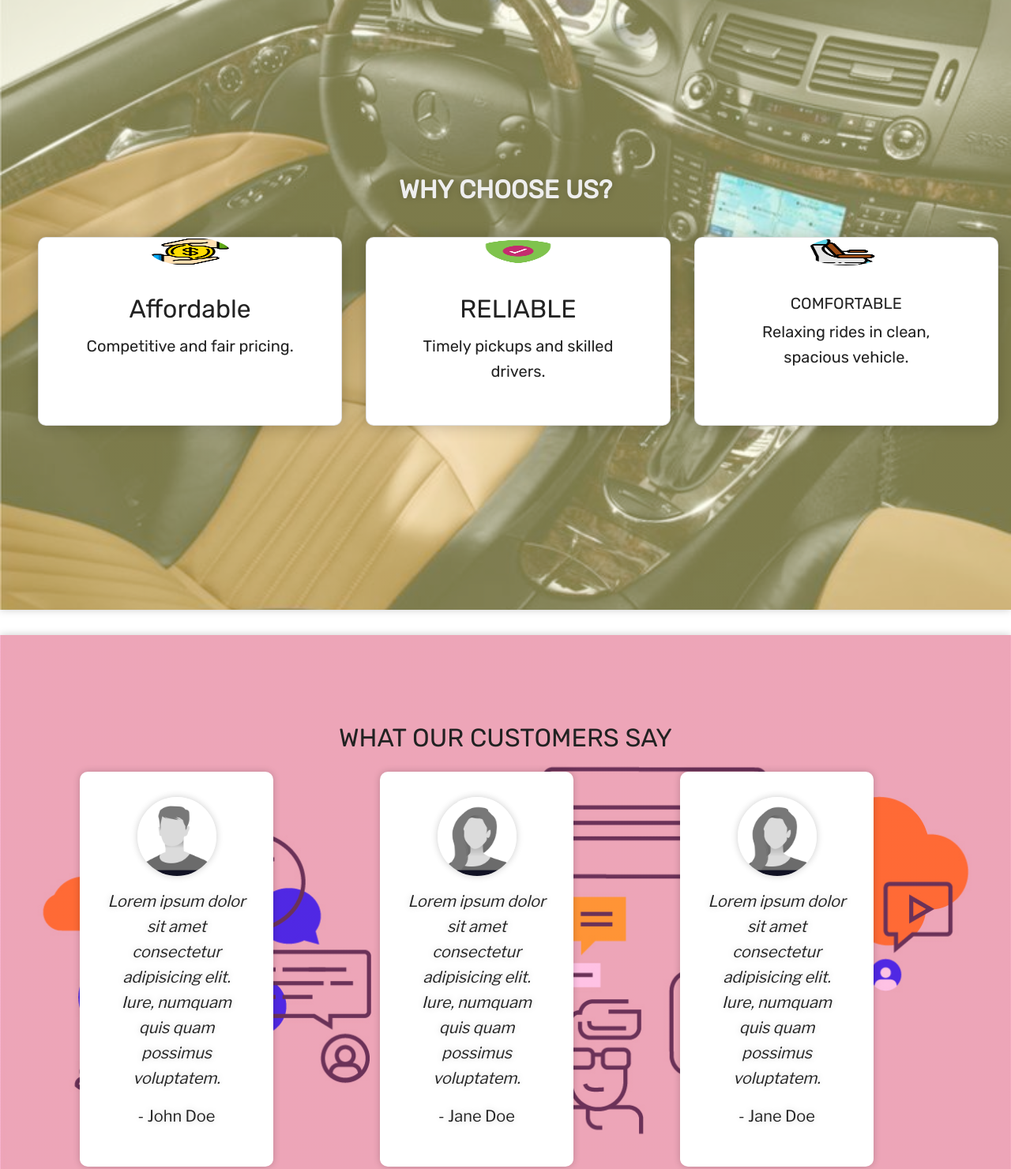
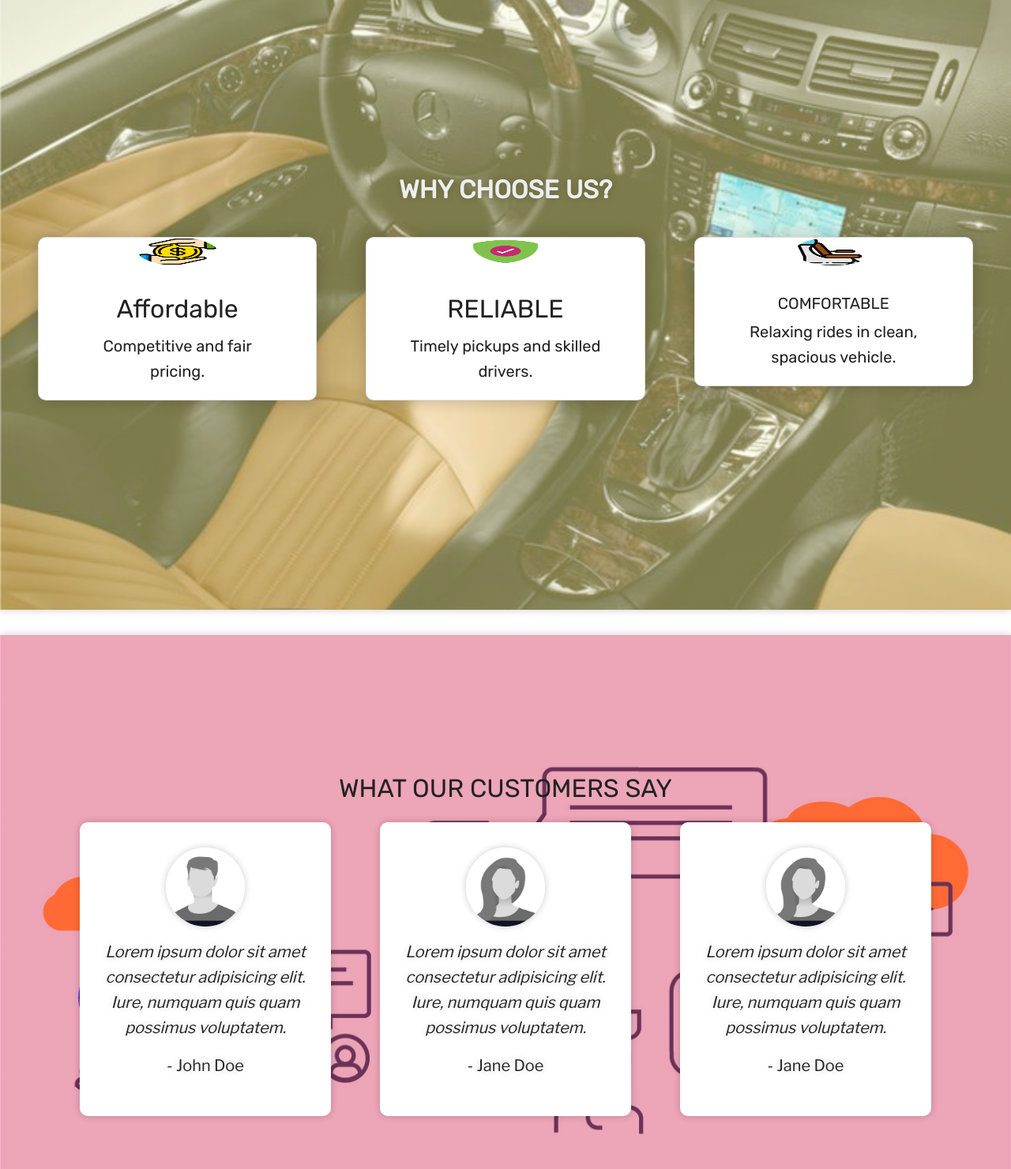
Before and after one commit to AlfaGongGong/ado, a plain HTML site: page index.html in a window 1280 px wide. Shown: the part 860-2340 px from the top of the page at 79% size. Drawn offline with nearby package versions, Linux system fonts and the light colour scheme; a web font is replaced by a local one.

Commit message:
Update styles.css

```diff
--- a/styles/styles.css
+++ b/styles/styles.css
@@ -282,8 +282,6 @@ h6 {
   font-family: "Rubik", sans-serif;
   font-size: 1.25rem;
   line-height: 1.6;
-  height: 100%;
-  width: 100%;
 }
 .card:hover {
   box-shadow: 0 0 10px rgba(0, 0, 0, 0.2);
@@ -379,7 +377,7 @@ h6 {
   flex-direction: column;
   align-items: center;
   justify-content: center;
-  width: 70%;
+
   background-color: #fff;
   box-shadow: 0 0 10px rgba(0, 0, 0, 0.2);
   border-radius: 10px;
@@ -508,7 +506,7 @@ h6 {
   align-items: center;
   justify-content: center;
   text-align: center;
-  width: 70%;
+
   color: #222;
   font-family: "Rubik", sans-serif;
   font-size: 1.25rem;
```
